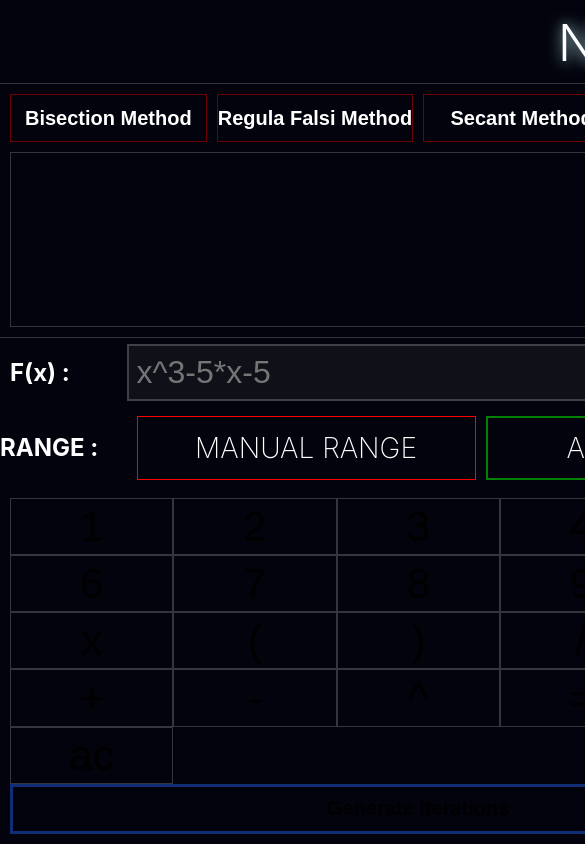
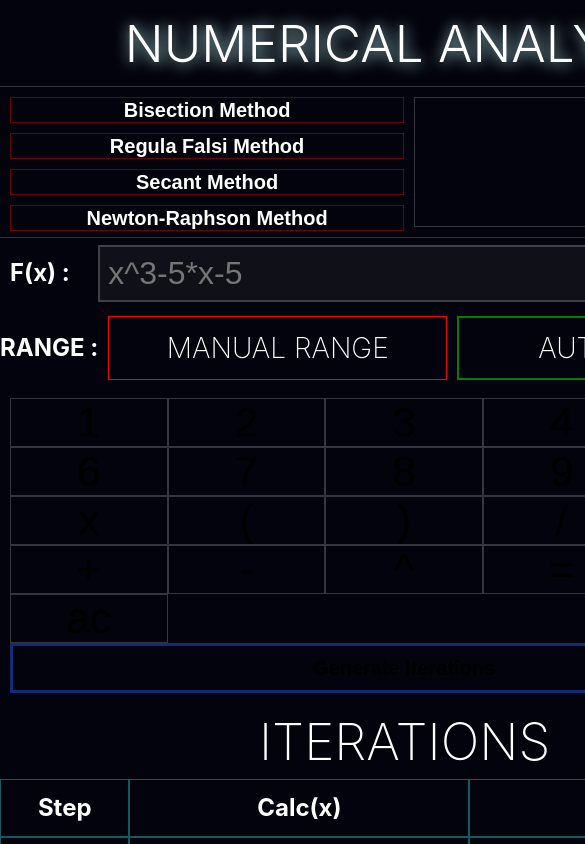
Before and after one commit to shubhanshu-0/Numerical-Analysis, a React (Vite) app in the folder frontend/: page / in a window 390 px wide. Shown: the top 844 px of the page, 585 px wide, since content can reach past the window. Built offline with nearby package versions, Linux system fonts and the light colour scheme.

Commit message:
responsiveness fixed

```diff
--- a/frontend/src/App.css
+++ b/frontend/src/App.css
@@ -6,11 +6,9 @@
 
 .App {
   background-color: #02030c;
-  height: 100vh;
-  width: 100vw;
+  height: 100%;
+  width: 100%;
   color: white;
-  min-width: 1675px;
-
 }
 
 .header{
@@ -23,15 +21,22 @@
 }
 
 .container {
-  display: grid;
+  display: flex;
+  flex-direction: row;
   height: 90%;
-  grid-template-columns: repeat(2, 1fr);
+  width: 100%;
+  /* flex-wrap: wrap; */
+  /* justify-content: center; */
 }
 
 .left-container {
   display: grid;
-  grid-template-rows: 1fr 2fr;
+  /* grid-template-rows: 1fr 2fr; */
+  /* width: 50%; */
   border-right: 1px solid rgba(255, 255, 255, 0.2);
+}
+.right-container{
+  /* width: 40%; */
 }
 .iteration-table{
   display: flex;
@@ -40,3 +45,9 @@
   /* border: 1px solid yellow; */
   height: 100%;
 }
+
+@media screen and (max-width: 1200px) {
+  .container{
+    flex-direction: column;
+  }
+}
--- a/frontend/src/App.jsx
+++ b/frontend/src/App.jsx
@@ -12,7 +12,7 @@ function App() {
   return (
     <div className="App">
       <div className="header">
-          <h1 style={{fontWeight: '300', textShadow: '1px 1px 15px rgb(195, 245, 250)' }}>NUMERICAL ANALYSIS</h1>
+          <h1 style={{fontWeight: '300', textShadow: '1px 1px 15px rgb(195, 245, 250)', padding:'15px' }}>NUMERICAL ANALYSIS</h1>
       </div>
 
       <div className="container">
--- a/frontend/src/components/bottom-left/BottomLeft.css
+++ b/frontend/src/components/bottom-left/BottomLeft.css
@@ -1,4 +1,5 @@
 .BottomLeft{
     display: flex;
     flex-direction: column;
+
 }
--- a/frontend/src/components/bottom-left/range-selector/RangeSelector.css
+++ b/frontend/src/components/bottom-left/range-selector/RangeSelector.css
@@ -3,8 +3,12 @@
     display: flex;
     align-items: center;
     justify-content: space-between;
+    flex-direction: row;
+
 }
-
+.range{
+    width:max-content;
+}
 .range-selectors{
     display: flex;
     justify-content: space-evenly;
--- a/frontend/src/components/bottom-left/range-selector/RangeSelector.jsx
+++ b/frontend/src/components/bottom-left/range-selector/RangeSelector.jsx
@@ -6,7 +6,7 @@ import './RangeSelector.css'
 const RangeSelector = () => {
   return (
     <div className='range-selector-container'>
-        <div><h2>RANGE : </h2></div>
+        <div className='range'><h2>RANGE : </h2></div>
         <div className='range-selectors'>
           <ManualRange/>
           <AutoRange/>
--- a/frontend/src/components/top-left/methods/methods.css
+++ b/frontend/src/components/top-left/methods/methods.css
@@ -5,6 +5,7 @@
     /* grid-template-rows: repeat(3 , 1fr); */
     /* grid-template-columns: repeat(3 , 1fr); */
     display: flex;
+    flex-wrap: wrap;
     flex-direction: column;
     gap:10px;
     height: 100%;
@@ -35,3 +36,16 @@
     /* box-shadow: 1px 1px 10px 1px rgba(0, 0, 255, 0.355); */
     flex-grow: 1;
 }
+@media screen and (max-width: 800px){
+    .methods-box{
+        width: 50%;
+        flex-wrap: wrap;
+    }
+    .method-name{
+        width:100%;
+        height: 20%;
+    }
+    .select-methods{
+        flex-direction: row;
+    }
+}
--- a/frontend/src/index.css
+++ b/frontend/src/index.css
@@ -27,8 +27,6 @@ body {
   margin: 0;
   display: flex;
   place-items: center;
-  min-width: 320px;
-  min-height: 100vh;
 }
 
 h1 {
```
